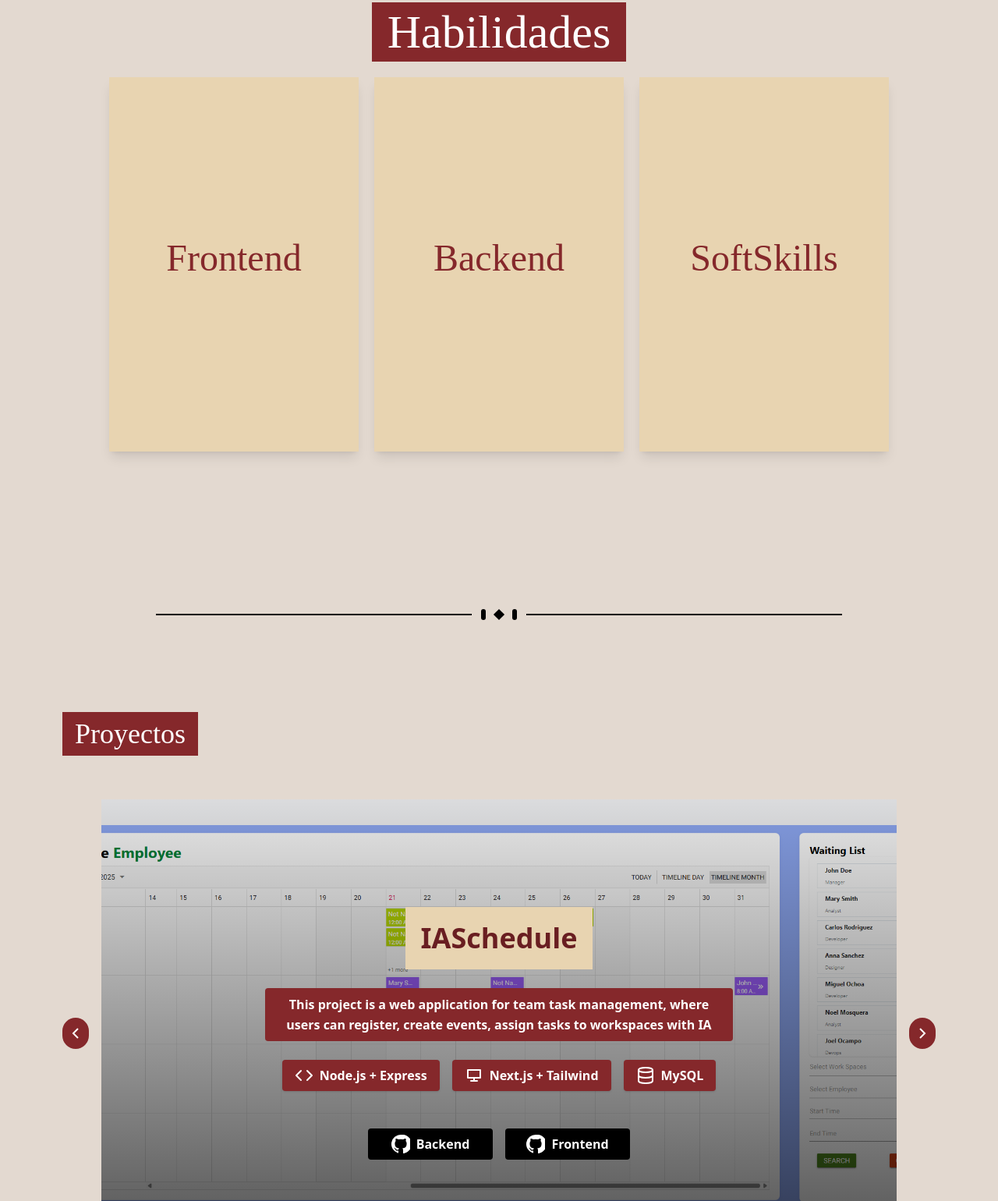
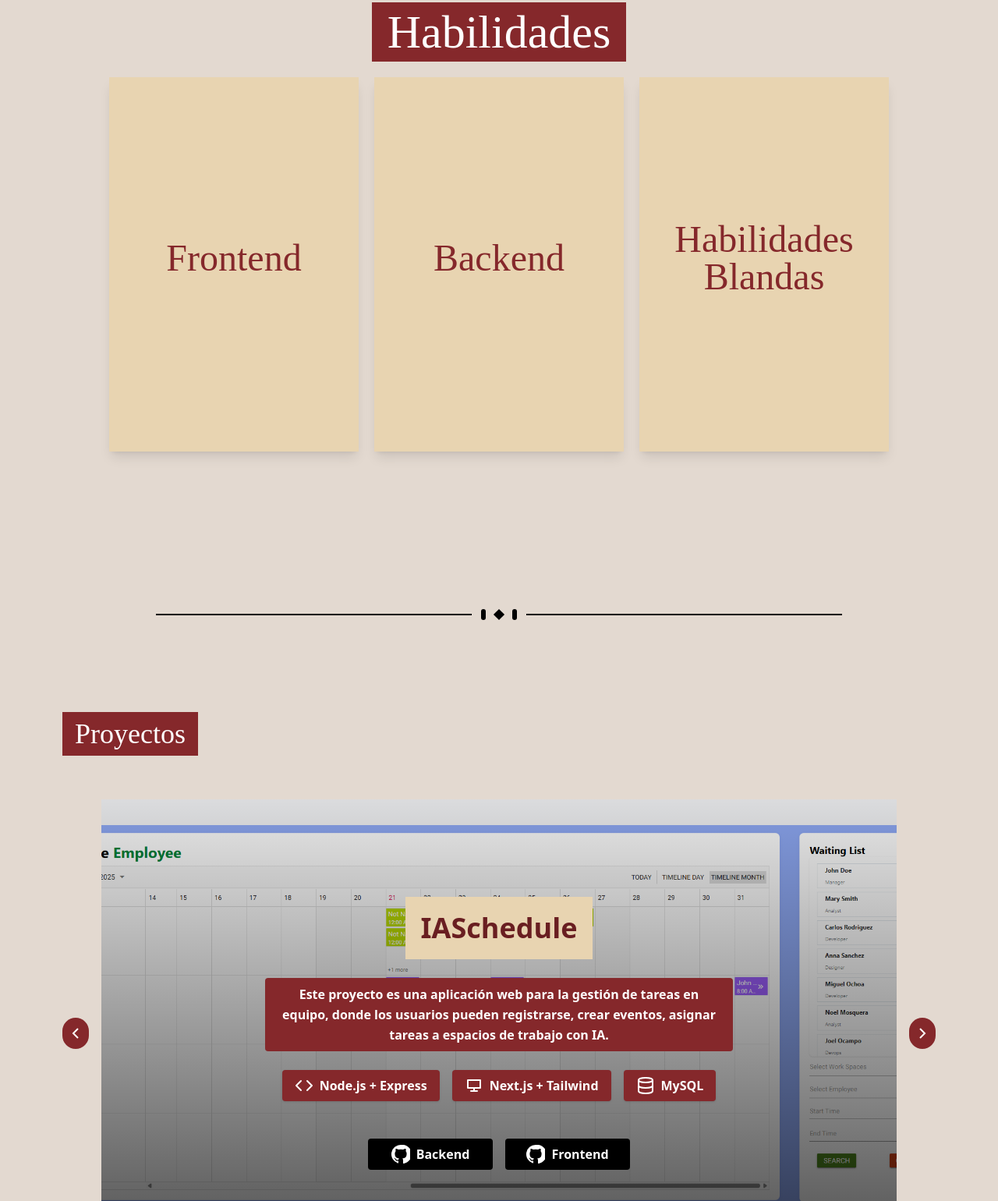
Before and after one commit to TheFilimisco/steadfast-sphere, an Astro site: page /es in a window 1280 px wide. Shown: the part 2053-3593 px from the top of the page at 78% size. Built offline with nearby package versions, Linux system fonts and the light colour scheme; Astro itself is replaced by a stand-in of ours; a web font is replaced by a local one.

Commit message:
add new components for translate

```diff
--- a/src/components/Carousel.jsx
+++ b/src/components/Carousel.jsx
@@ -3,7 +3,7 @@
 import { motion, AnimatePresence } from "framer-motion";
 import { forwardRef, useState } from "react";
 
-export default function ProjectCarousel({ projects }) {
+export default function ProjectCarousel({ projects, tLanguage }) {
   const [selected, setSelected] = useState(0);
   const [direction, setDirection] = useState(1);
 
@@ -34,7 +34,7 @@ export default function ProjectCarousel({ projects }) {
             color={bgColor}
             name={current.data.title}
             routeImg={current.data.img}
-            description={current.data.description}
+            description={current.data.description[tLanguage]}
             backend={current.data.backend}
             web={current.data.web}
             frontend={current.data.frontend}
--- a/src/components/ExpandCard.jsx
+++ b/src/components/ExpandCard.jsx
@@ -25,7 +25,7 @@ export default function ExpandCard({
       <AnimatePresence>
         {!isHovered && (
           <motion.h3
-            className="font-['Gloock'] text-5xl mb-4"
+            className="font-['Gloock'] text-5xl mb-4 text-center"
             initial={{ opacity: 0, y: -20 }}
             animate={{ opacity: 1, y: 0 }}
             exit={{ opacity: 0, y: -20 }}
@@ -48,7 +48,7 @@ export default function ExpandCard({
           >
             <div className="flex flex-col gap-3 sm:flex-row ">
               {skills.map((skill) => (
-                <p className="px-2 py-1 sm:px-4 sm:py-3 bg-[#85282b] text-white rounded-lg hover:bg-[#5a1618] text-sm sm:text-2xl">
+                <p className="px-2 py-1 sm:px-4 sm:py-3 bg-[#85282b] text-white rounded-lg hover:bg-[#5a1618] text-sm sm:text-2xl flex items-center">
                   {skill}
                 </p>
               ))}
--- a/src/components/Projects.astro
+++ b/src/components/Projects.astro
@@ -8,8 +8,9 @@ export const prerender = true
 import { getLangFromUrl, useTranslations } from '../utils/i18n/utils';
 const lang = getLangFromUrl(Astro.url);
 const t = useTranslations(lang);
+const textLanSkills = t('skills.list')
 
-
+console.log("From Projects: ", textLanSkills);
 ---
 <section >
     <Filigram/>
@@ -19,7 +20,7 @@ const t = useTranslations(lang);
       </h2>
 
       <div class="mt-6">
-            <ProjectCarousel projects={projects} client:load />
+            <ProjectCarousel tLanguage={textLanSkills} projects={projects} client:load />
       </div>
       </div>
     <Filigram/>
--- a/src/components/Skills.astro
+++ b/src/components/Skills.astro
@@ -3,6 +3,8 @@ import SkillsSection from "./SkillsSection"
 import { getLangFromUrl, useTranslations } from '../utils/i18n/utils';
 const lang = getLangFromUrl(Astro.url);
 const t = useTranslations(lang);
+const textLanSkills = t('skills.list')
+
 ---
 
 <section class="mx-0 md:mx-20 my-10 w-auto h-[50rem] p-15 text-4xl">
@@ -10,6 +12,8 @@ const t = useTranslations(lang);
          <h2 class="bg-[#85282b] inline-block mb-5 py-2 px-5 text-white text-6xl font-['Crimson-Pro']"> {t('skills.title')}</h2>
     </div>
     <div class="flex gap-10 h-[30rem]">
-    <SkillsSection client:load/>
+    <SkillsSection
+    tLanguage={textLanSkills}
+    client:load/>
   </div>
 </section>
--- a/src/components/SkillsSection.jsx
+++ b/src/components/SkillsSection.jsx
@@ -3,9 +3,23 @@ import { useState } from "react";
 
 const cards = [
   {
-    title: "Frontend",
+    title: {
+      en: "Frontend",
+      es: "Frontend"
+    },
     color: "#E8D4B1",
-    skills: [
+    skills: {
+      en: [
+        "Html",
+        "Javascript",
+        "Css",
+        "React",
+        "Astro",
+        "React Native",
+        "Tailwind",
+        "Next js",
+      ],
+      es: [
         "Html",
         "Javascript",
         "Css",
@@ -16,35 +30,52 @@ const cards = [
         "Next js",
       ],
     },
-  {
-    title: "Backend",
-    color: "#E8D4B1",
-    skills: ["Node js", "Express", "FastApi", "Flask", "Spring Boot"],
   },
   {
-    title: "SoftSkills",
+    title: {
+      en: "Backend",
+      es: "Backend"
+    },
     color: "#E8D4B1",
-    skills: [
-      "Creative",
-      "Adaptability",
-      "Teamwork",
-      "Empathy",
-      "Critical Thinking",
+    skills:
+     {
+      en: ["Node js", "Express", "FastApi", "Flask", "Spring Boot"],
+      es: [
+        "Node js", "Express", "FastApi", "Flask", "Spring Boot"
       ],
+    }
+  },
+  {
+    title: {
+      en: "SoftSkills",
+      es: "Habilidades Blandas"
+    },
+    color: "#E8D4B1",
+    skills: {
+      en: ["Creative", "Flexible", "Teamwork", "Empathy", "Critical Thinking"],
+      es: [
+        "Creativo",
+        "Capacidad de Adaptamiento",
+        "Trabajor en Equipo",
+        "Empatia",
+        "Pensamiento Critico",
+      ],
+    },
   },
 ];
 
-export default function SkillsSection() {
+export default function SkillsSection(tLanguage) {
   const [hoveredIndex, setHoveredIndex] = useState(null);
+  const formatTLanguage = tLanguage["tLanguage"];
 
   return (
     <div className="flex flex-col sm:flex-row flex-wrap gap-5  sm:h-[30rem] w-full h-full">
       {cards.map((card, index) => (
         <ExpandCard
           key={index}
-          title={card.title}
+          title={card.title[formatTLanguage]}
           color={card.color}
-          skills={card.skills}
+          skills={card.skills[formatTLanguage]}
           isHovered={hoveredIndex === index}
           isInactive={hoveredIndex !== null && hoveredIndex !== index}
           onHover={() => setHoveredIndex(index)}
--- a/src/content/config.ts
+++ b/src/content/config.ts
@@ -6,7 +6,7 @@ const projects = defineCollection({
     id: z.number(),
     title: z.string(),
     color: z.string(),
-    description: z.string(),
+    description: z.record(z.string()),
     backend: z.string(),
     web: z.string().optional(),
     img: z.string(),
--- a/src/content/projects/project-1.md
+++ b/src/content/projects/project-1.md
@@ -2,7 +2,9 @@
 id: 1
 title: "IASchedule"
 color: "#85282b"
-description: "This project is a web application for team task management, where users can register, create events, assign tasks to workspaces with IA"
+description:
+    en: "This project is a web application for team task management, where users can register, create events, assign tasks to workspaces with IA."
+    es: "Este proyecto es una aplicación web para la gestión de tareas en equipo, donde los usuarios pueden registrarse, crear eventos, asignar tareas a espacios de trabajo con IA."
 backend: "Node.js + Express"
 frontend: "Next.js + Tailwind"
 database: "MySQL"
--- a/src/content/projects/project-2.md
+++ b/src/content/projects/project-2.md
@@ -2,7 +2,9 @@
 id: 2
 title: "SEGURFIRE PROTECCIÓN S.L"
 color: "#85282b"
-description: "This project is part of a comprehensive fire protection company"
+description:
+    en: "This project is part of a comprehensive fire protection company"
+    es: "Este proyecto es una aplicación web para una compañia de Contra Incendios"
 backend: ""
 frontend: "Astro + Tailwind"
 database: ""
--- a/src/content/projects/project-3.md
+++ b/src/content/projects/project-3.md
@@ -2,7 +2,9 @@
 id: 3
 title: "Coming Soon"
 color: "#00000"
-description: "Coming"
+description:
+    en: "coming"
+    es: "proximamente"
 backend: "..."
 frontend: "..."
 database: "..."
--- a/src/utils/i18n/ui.js
+++ b/src/utils/i18n/ui.js
@@ -15,10 +15,14 @@ export const ui = {
     'about.texto': `I'm a full-stack developer with an artistic twist. I love bringing websites and mobile apps to life with style. I'm into databases, currently studying software development (DAM), and seriously obsessed with art and code.`,
     //Skills
     'skills.title': 'Skills',
+    'skills.list': 'en',
+
     //Projects
     'projects.title':'Projects',
     //Contact
-    'contact.title':'Contact Me'
+    'contact.title':'Contact Me',
+    //Footer
+    'footer.copyright': 'All rights reserved.'
   },
   es: {
     //header
@@ -32,9 +36,12 @@ export const ui = {
     'about.texto': `Soy un desarrollador full-stack con un toque artístico. Me encanta darle vida a sitios web y aplicaciones móviles con estilo. Tambien tengo conocimientos en bases de datos, actualmente estudio desarrollo de software (DAM) y estoy obsesionado con el arte y la programación.`,
     //Skills
     'skills.title': 'Habilidades',
+    'skills.list': 'es',
      //Projects
     'projects.title':'Proyectos',
      //Contact
-    'contact.title':'Contacto'
+    'contact.title':'Contacto',
+     //Footer
+    'footer.copyright': 'Todos los derechos reservados.'
   },
 };
```
Lines whose indentation alone changed are shown as unchanged.
